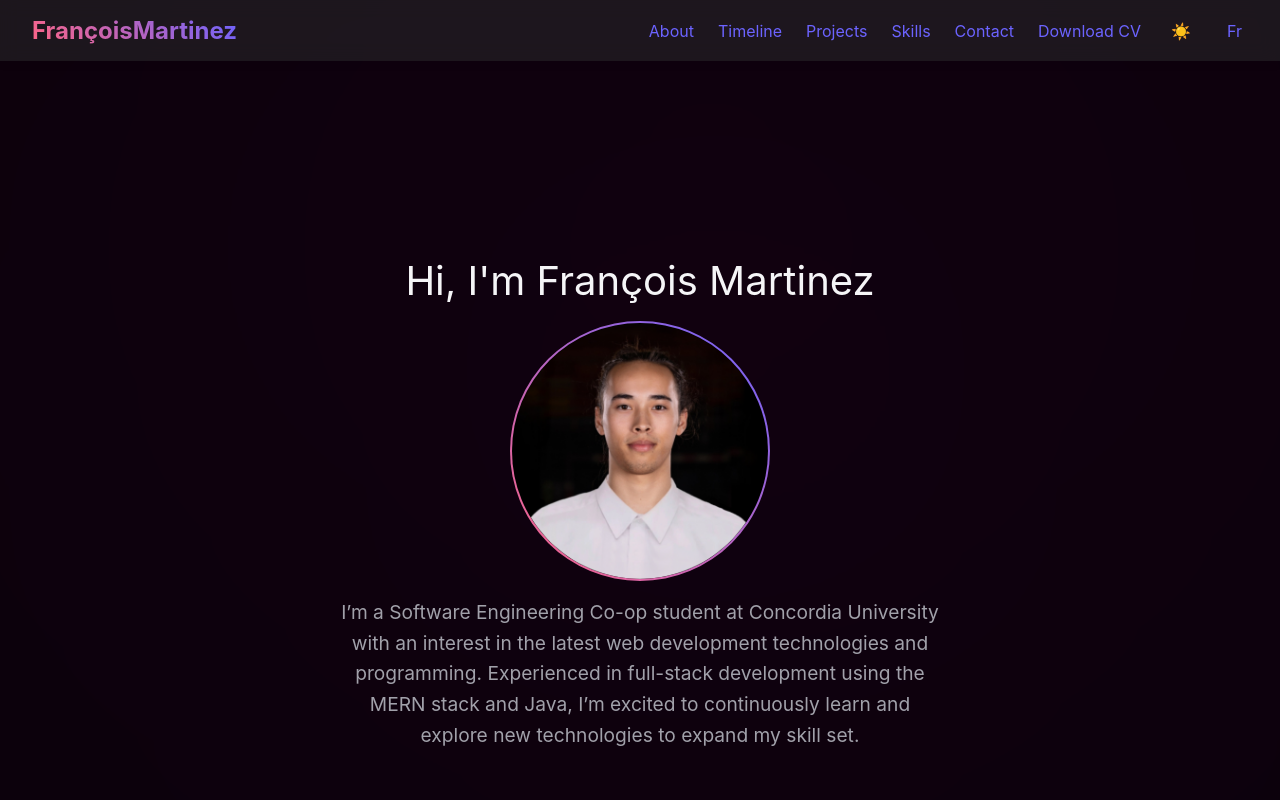
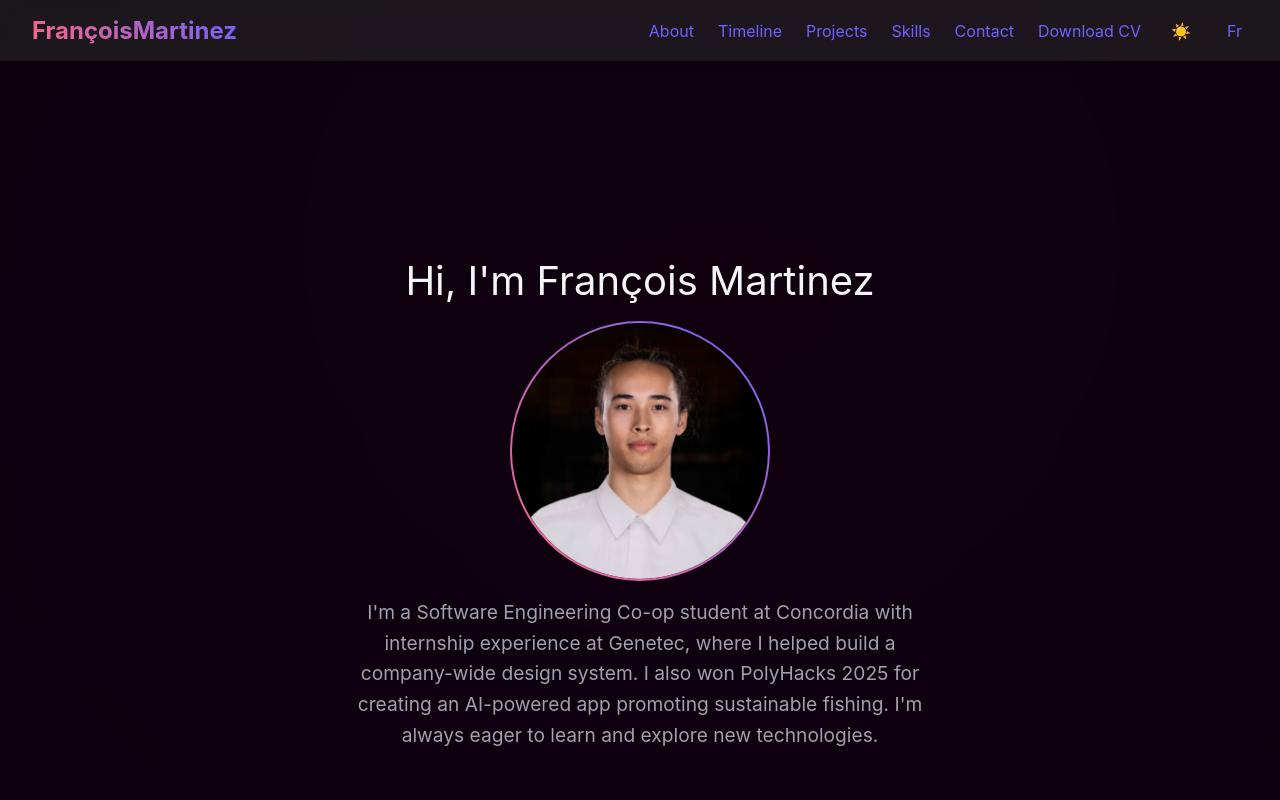
Before and after one commit to FrancoisMartinez/react-portfolio, a React (Vite) app: page / in a window 1280 px wide. Shown: the top 800 px of the page. Built offline with nearby package versions, Linux system fonts and the light colour scheme.

Commit message:
remove scrollbar styling, updated description

```diff
--- a/src/index.css
+++ b/src/index.css
@@ -48,7 +48,7 @@ body {
     Ubuntu, Cantarell, 'Open Sans', 'Helvetica Neue', sans-serif;
     color: var(--text-color);
     transition: background-color 0.3s, color 0.3s;
-    overflow-y: scroll;
+    /* overflow-y: scroll; */
 }
 html {
     height: 100%;
@@ -77,19 +77,3 @@ p {
     line-height: 1.6;
     margin: 0 0 1rem 0;
 }
-
-
-::-webkit-scrollbar {
-    width: 12px;
-    height: 12px;
-}
-
-
-::-webkit-scrollbar-track {
-    background-color: var(--background-color);
-}
-
-::-webkit-scrollbar-thumb {
-    background: var(--gradient-color);
-    border-radius: 10px;
-}
--- a/src/locales/en/translation.json
+++ b/src/locales/en/translation.json
@@ -9,8 +9,7 @@
   },
   "home": {
     "greeting": "Hi, I'm François Martinez",
-    "description": "I’m a Software Engineering Co-op student at Concordia University with an interest in the latest web development technologies and programming. Experienced in full-stack development using the MERN stack and Java, I’m excited to continuously learn and explore new technologies to expand my skill set."
-  },
+"description": "I'm a Software Engineering Co-op student at Concordia with internship experience at Genetec, where I helped build a company-wide design system. I also won PolyHacks 2025 for creating an AI-powered app promoting sustainable fishing. I'm always eager to learn and explore new technologies."  },
   "timeline": {
     "title": "Timeline",
 
--- a/src/locales/fr/translation.json
+++ b/src/locales/fr/translation.json
@@ -9,8 +9,7 @@
   },
   "home": {
     "greeting": "Bonjour, je suis François Martinez",
-    "description": "Je suis étudiant en génie logiciel à l’Université Concordia, avec un intérêt pour les dernières technologies de développement web et la programmation. Expérimenté en développement full-stack avec le stack MERN et Java, je suis enthousiaste à l'idée d'apprendre continuellement et d'explorer de nouvelles technologies pour élargir mes compétences."
-  },
+"description": "Je suis étudiant en génie logiciel en stage coopératif à Concordia, avec une expérience de stage chez Genetec, où j’ai contribué à la création d’un système de design à l’échelle de l’entreprise. J’ai également remporté PolyHacks 2025 grâce à une application mobile alimentée par l’IA pour promouvoir la pêche durable. Je suis toujours curieux d’apprendre et d’explorer de nouvelles technologies."  },
   "timeline": {
     "title": "Parcours ",
 
```
